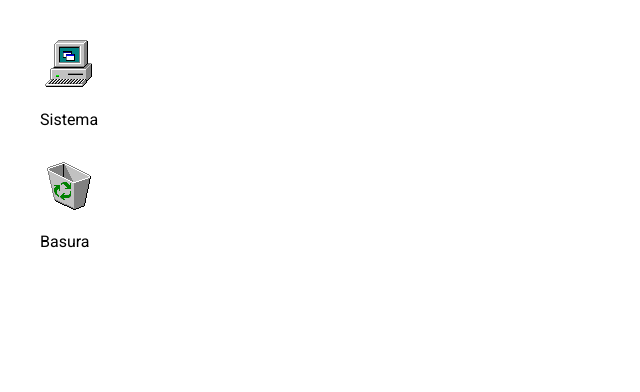
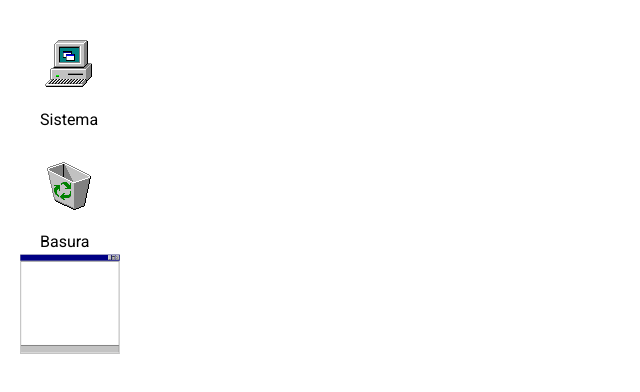
Before and after one commit to spkide/retro-windows, a website built with Parcel: page my-project/src/index.html in a window 1280 px wide. Shown: the whole page, without its empty margins (0-640 px from the left). Built offline with nearby package versions, Linux system fonts and the light colour scheme; files whose address does not match are found by name.

Commit message:
version.2.2.3

```diff
--- a/my-project/src/index.html
+++ b/my-project/src/index.html
@@ -11,6 +11,7 @@
     <div class="asuka">
             <img src="img/computer_explorer_cool-0.png" alt="" class="iconos"><a href="#" class="titulo">Sistema</a>
             <img src="img/recycle_bin_empty_cool-0.png" alt="" class="iconos"><a href="#" class="titulo">Basura</a>
+            <img src="img/images.png" alt="" class="pestaña">
     </div>
 </body>
 </html>
--- a/my-project/src/scss/styles.scss
+++ b/my-project/src/scss/styles.scss
@@ -36,3 +36,11 @@ body{
     margin-top: -10px;
     color: black;
 }
+
+.pestaña{
+    display: flex;
+    align-items: center;
+    justify-content: center;
+    width: 100px;
+    height: 100px;
+}
```
Also changed, not shown: my-project/dist/images.d871ed6f.png (added), my-project/dist/index.html.
